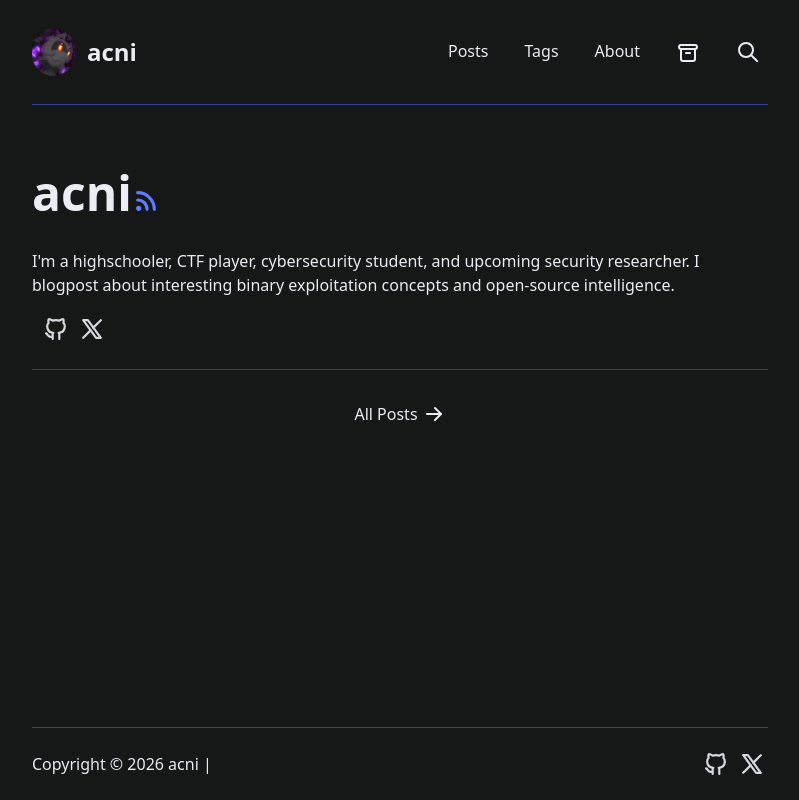
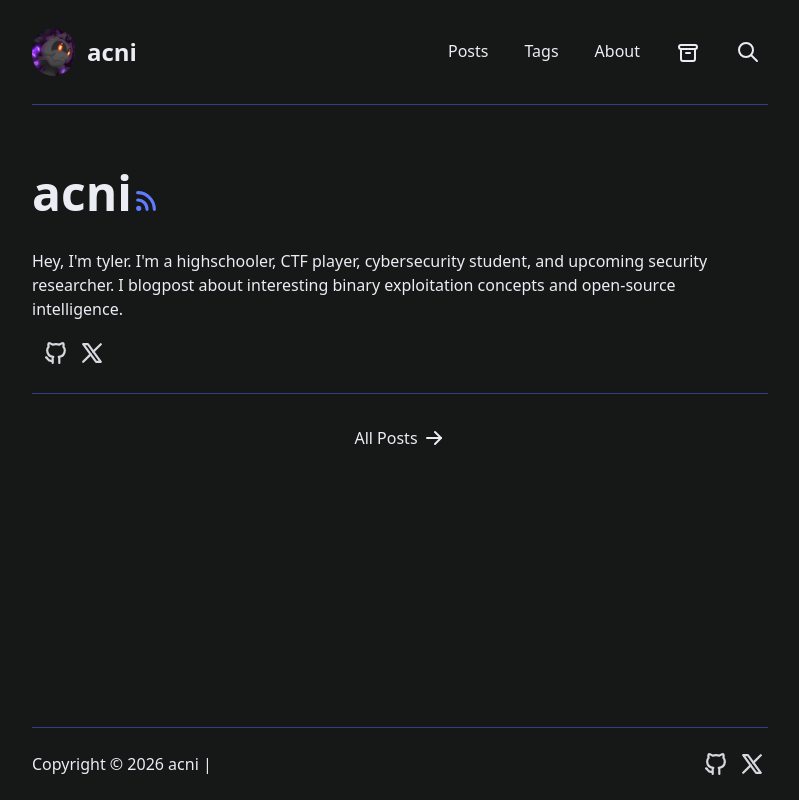
Before and after one commit to imAcni/acn11, an Astro site: page / in a window 1280 px wide. Shown: the whole page, without its empty margins (240-1039 px from the left). Built offline with nearby package versions, Linux system fonts and the light colour scheme; Astro itself is replaced by a stand-in of ours; some packages are replaced by stand-ins of ours.

Commit message:
Update index.astro

```diff
--- a/src/pages/index.astro
+++ b/src/pages/index.astro
@@ -42,7 +42,7 @@ const recentPosts = sortedPosts.filter(({ data }) => !data.featured);
       </a>
 
       <p>
-      I'm a highschooler, CTF player, cybersecurity student, and upcoming security researcher. I blogpost about interesting binary exploitation concepts and open-source intelligence.</p>
+      Hey, I'm tyler. I'm a highschooler, CTF player, cybersecurity student, and upcoming security researcher. I blogpost about interesting binary exploitation concepts and open-source intelligence.</p>
             {
         // only display if at least one social link is enabled
         SOCIALS.length > 0 && (
```
